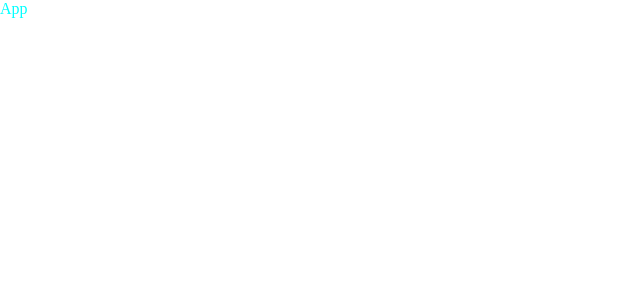
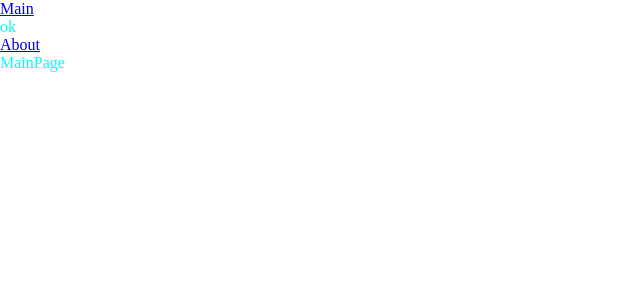
Before and after one commit to DmitryMN/production, a React app: page / in a window 1280 px wide. Shown: the top 300 px of the page, without its empty margins (0-640 px from the left). Built offline with nearby package versions, Linux system fonts and the light colour scheme.

Commit message:
feat: add routes and add components

```diff
--- a/package.json
+++ b/package.json
@@ -15,6 +15,7 @@
     "@types/node": "^20.9.0",
     "@types/react": "^18.2.37",
     "@types/react-dom": "^18.2.15",
+    "@types/react-router-dom": "^5.3.3",
     "@types/webpack": "^5.28.5",
     "@types/webpack-dev-server": "^4.7.2",
     "css-loader": "^6.8.1",
@@ -32,6 +33,7 @@
   "dependencies": {
     "html-webpack-plugin": "^5.5.3",
     "react": "^18.2.0",
-    "react-dom": "^18.2.0"
+    "react-dom": "^18.2.0",
+    "react-router-dom": "^6.18.0"
   }
 }
--- a/src/App.tsx
+++ b/src/App.tsx
@@ -1,9 +1,23 @@
-import React from "react";
+import React, { Suspense } from "react";
 import "./index.scss";
+import { Route, Routes, Link } from "react-router-dom";
+import { AboutPageLazy } from "./pages/AboutPage.lazy";
+import MainPageLazy from "./pages/MainPage.lazy";
+
 
 const App = () => {
   return (
-    <div className="app">App</div>
+    <div className="app">
+      <Link to={'/'}>Main</Link>
+      <div>ok</div>
+      <Link to={'/about'}>About</Link>
+      <Suspense fallback={<div>Loading...</div>}>
+        <Routes>
+          <Route path="/" element={<MainPageLazy />} />
+          <Route path="/about" element={<AboutPageLazy />} />
+        </Routes>
+      </Suspense>
+    </div>
   )
 }
 
--- a/src/index.tsx
+++ b/src/index.tsx
@@ -1,10 +1,14 @@
 import ReactDOM from "react-dom/client";
 import App from "./App";
+import { BrowserRouter } from "react-router-dom";
 
 const root = ReactDOM.createRoot(
     document.getElementById('root')
 );
 
 root.render(
-    <App />
+    <BrowserRouter>
+        <App />
+    </BrowserRouter>
+
 )
--- /dev/null
+++ b/src/pages/AboutPage.lazy.tsx
@@ -0,0 +1,3 @@
+import React from 'react';
+
+export const AboutPageLazy = React.lazy(() => import('./AboutPage'));
--- /dev/null
+++ b/src/pages/AboutPage.tsx
@@ -0,0 +1,10 @@
+import React from 'react'
+
+const AboutPage = () => {
+  return (
+    <div>AboutPage</div>
+  )
+}
+
+
+export default AboutPage;
--- /dev/null
+++ b/src/pages/MainPage.lazy.tsx
@@ -0,0 +1,5 @@
+import React from 'react';
+
+const MainPageLazy = React.lazy(() => import('./MainPage'));
+
+export default MainPageLazy
--- /dev/null
+++ b/src/pages/MainPage.tsx
@@ -0,0 +1,9 @@
+import React from 'react'
+
+const MainPage = () => {
+  return (
+    <div>MainPage</div>
+  )
+}
+
+export default MainPage;
```
Also changed, not shown: 2 other files (tests, documents, lock files or other folders).
